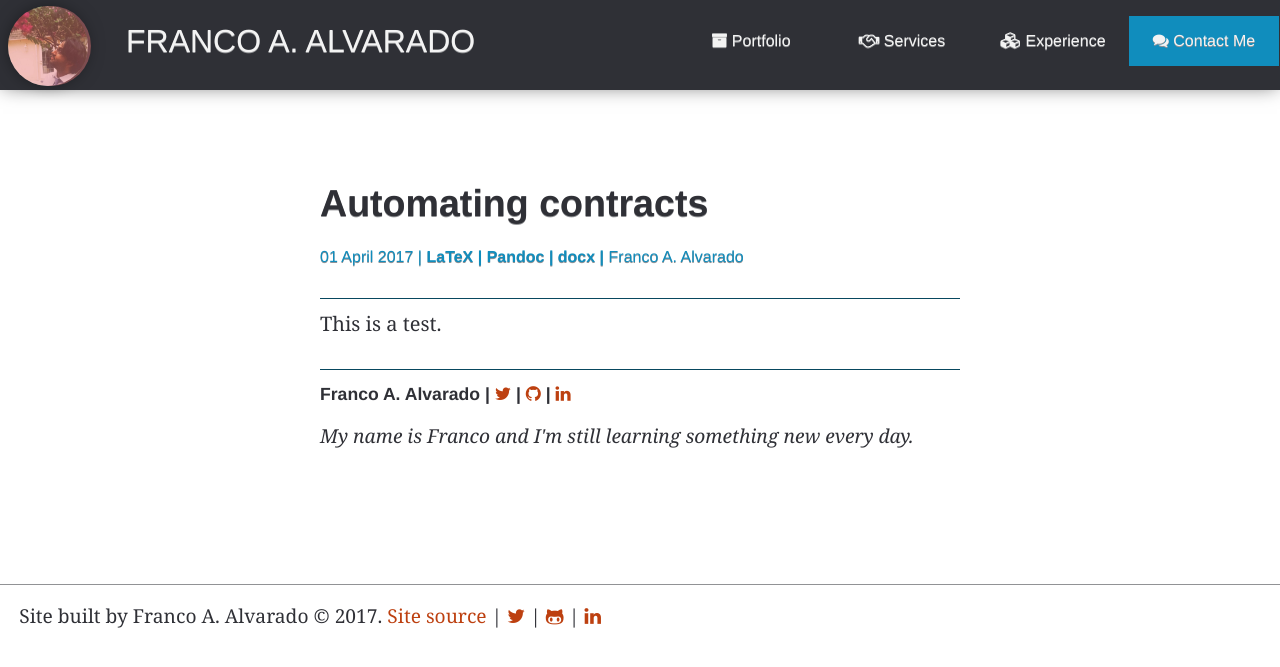
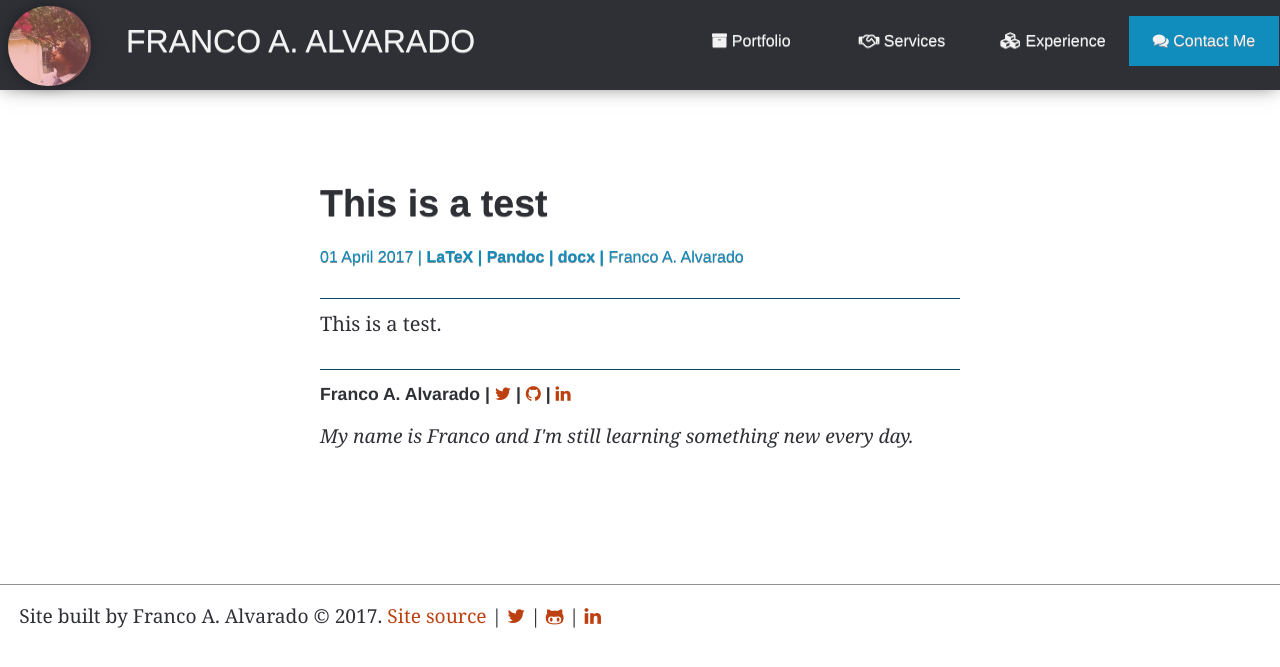
Before and after one commit to francopub/francopub.github.io, a Jekyll site: the page built from blog/_posts/2017-04-01-Testing.md, in a window 1280 px wide. Shown: the top 667 px of the page. Built offline with Jekyll 4.4.1, drawn with Linux system fonts in a browser that asks for light colours; some web fonts are replaced.

Commit message:
another test
another test of the github side generation of blog post

```diff
--- a/blog/_posts/2017-04-01-Testing.md
+++ b/blog/_posts/2017-04-01-Testing.md
@@ -1,6 +1,6 @@
 ---
 date: '2017-04-01 07:30:00 -0400'
-title: Automating contracts
+title: This is a test
 tags:
   - LaTeX
   - Pandoc
```
